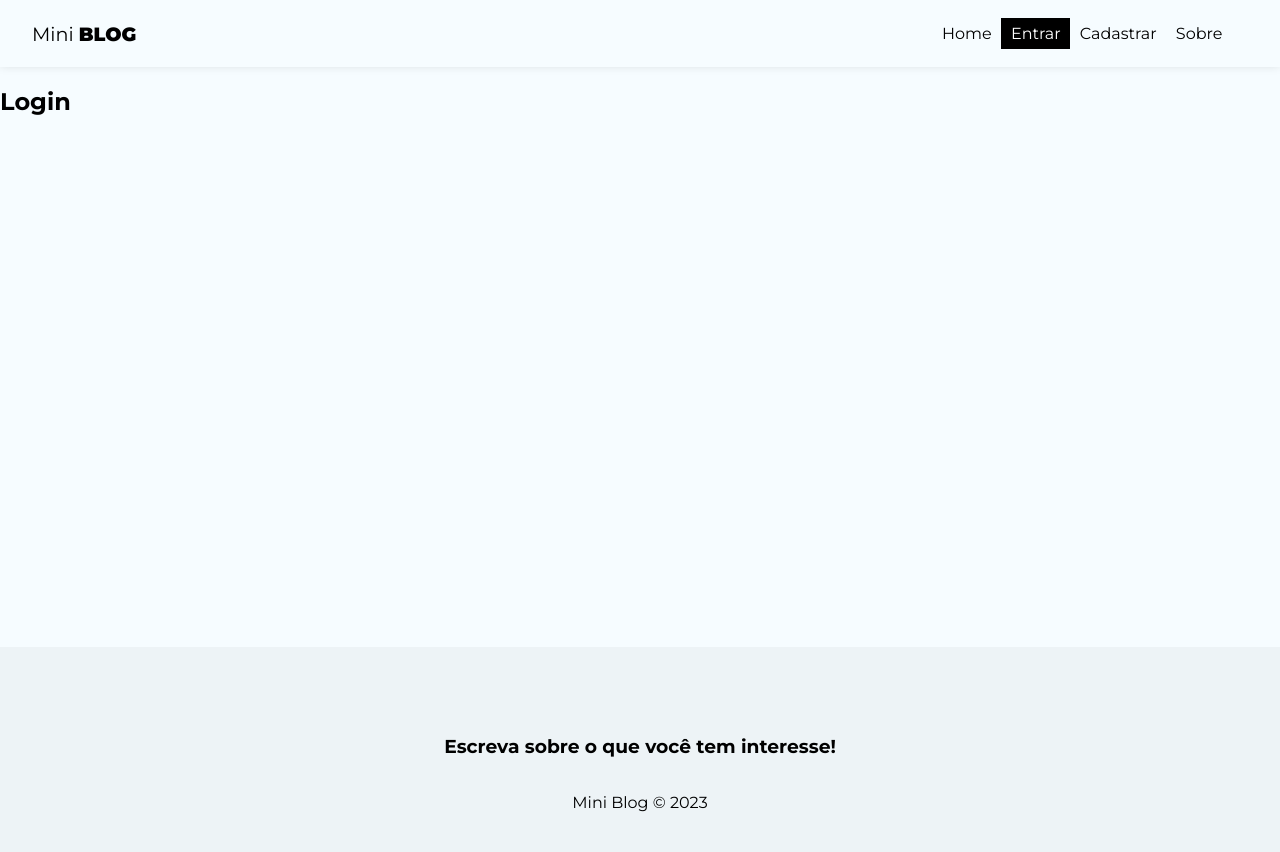
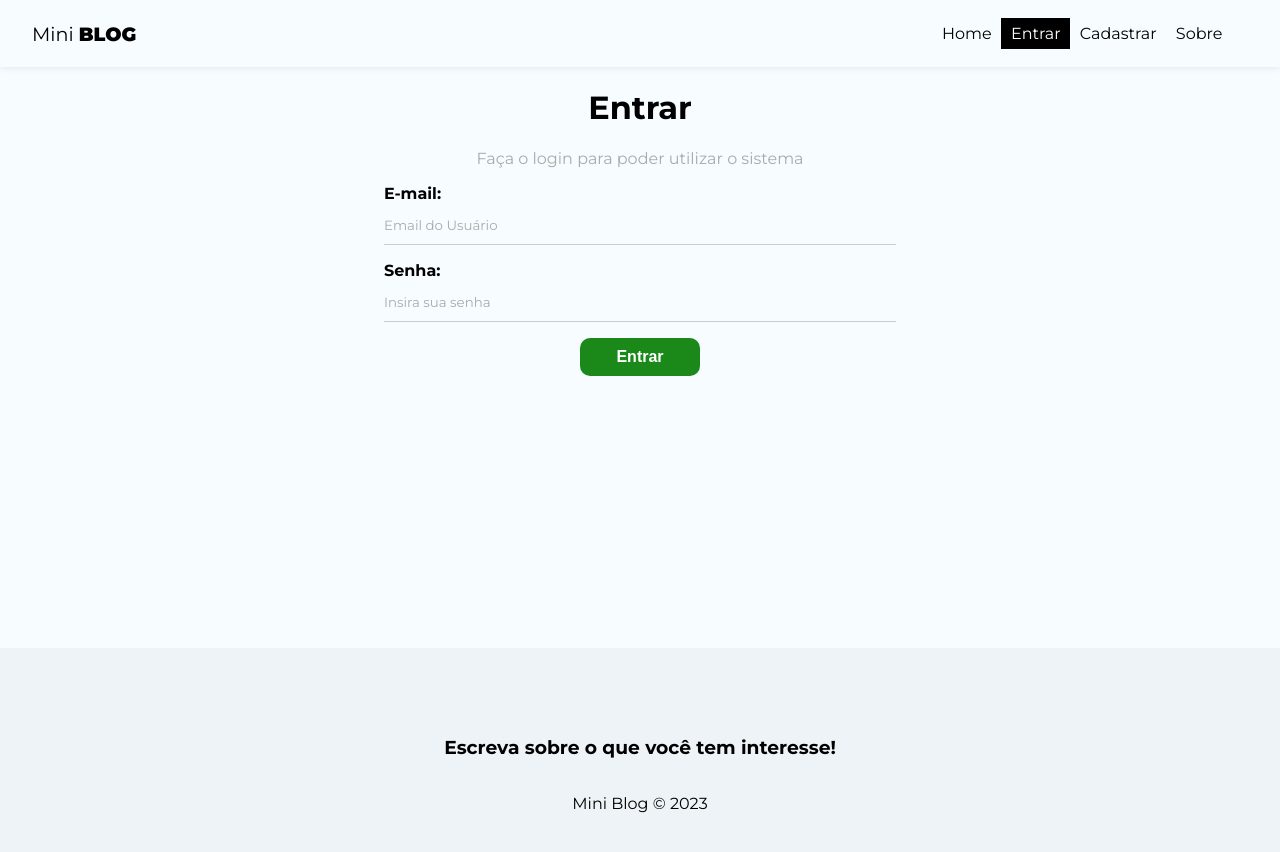
Before and after one commit to leonardorimes/hora-de-codar-curso-react, a React (Create React App) app in the folder 10_MINIBLOG/miniblog/: page /login in a window 1280 px wide. Shown: the top 852 px of the page. Built offline with nearby package versions, Linux system fonts and the light colour scheme; no server answers.

Commit message:
logando na plataforma

```diff
--- a/10_MINIBLOG/miniblog/src/components/Navbar.js
+++ b/10_MINIBLOG/miniblog/src/components/Navbar.js
@@ -8,6 +8,7 @@
 
 const Navbar = () => {
     const {user} = useAuthValue()
+    const {logout} = useAuthentication()
 
 
 
@@ -59,6 +60,11 @@
                     Sobre
                 </NavLink>
             </li>
+            {user && (
+                <li>
+                    <button onClick={logout}> Sair </button>
+                </li>
+            )}
         </ul>
     </nav>
   )
--- a/10_MINIBLOG/miniblog/src/hooks/useAuthentication.js
+++ b/10_MINIBLOG/miniblog/src/hooks/useAuthentication.js
@@ -27,6 +27,8 @@
         }
     }
 
+
+    // register
     const createUser = async (data) => {
         checkIfIsCancelled()
 
@@ -72,6 +74,48 @@
 
     }
 
+    // logout - sign out
+    const logout = () => {
+
+        checkIfIsCancelled()
+
+        signOut(auth)
+    }
+
+    // login - sign in
+    const login = async(data) => {
+
+        checkIfIsCancelled()
+
+        setLoading(true)
+        setError(false)
+
+        try {
+            await signInWithEmailAndPassword(auth, data.email, data.password)
+            setLoading(false)
+        } catch (error) {
+
+            let systemErrorMessage
+
+            if(error.message.includes("user-not-found")) {
+                systemErrorMessage = "Usuário não encontrado."
+            }else if(error.message.includes("wrong-password")) {
+                systemErrorMessage = "Senha incorreta."
+            }else {
+                systemErrorMessage = "Ocorreu um erro, por favor tente mais tarde."
+            }
+
+            setError(systemErrorMessage)
+            setLoading(false)
+
+        }
+
+
+
+
+
+    }
+
     useEffect(() => {
         return () => setCancelled(true)
 
@@ -81,7 +125,9 @@
         auth,
         createUser,
         error,
-        loading
+        loading,
+        logout,
+        login
     }
 
 }
--- a/10_MINIBLOG/miniblog/src/pages/Login/Login.js
+++ b/10_MINIBLOG/miniblog/src/pages/Login/Login.js
@@ -1,9 +1,75 @@
+import { useAuthentication } from "../../hooks/useAuthentication";
+import { useState, useEffect } from "react";
+
 import styles from './Login.module.css'
+const Login = () => {
 
-const Login = () => {
+  const [email, setEmail] = useState("");
+  const [password, setPassword] = useState("");
+
+  const [error, setError] = useState("");
+
+  const { login, error: authError, loading } = useAuthentication();
+
+  const handleSubmit = async (e) => {
+    e.preventDefault();
+    setError("");
+
+    const user = {
+      email,
+      password,
+    };
+
+    const res = await login(user);
+
+    console.log(res);
+  };
+
+  useEffect(() => {
+    if (authError) {
+      setError(authError);
+    }
+  }, [authError]);
   return (
-    <div>
-        <h2>Login</h2>
+    <div className={styles.login}>
+        <h1>Entrar</h1>
+      <p> Faça o login para poder utilizar o sistema</p>
+      <form onSubmit={handleSubmit}>
+
+
+        <label>
+          <span>E-mail: </span>
+          <input
+            type="email"
+            name="email"
+            required
+            placeholder="Email do Usuário"
+            value={email}
+            onChange={(e) => setEmail(e.target.value)}
+          />
+        </label>
+
+        <label>
+          <span>Senha: </span>
+          <input
+            type="password"
+            name="password"
+            required
+            placeholder="Insira sua senha"
+            value={password}
+            onChange={(e) => setPassword(e.target.value)}
+          />
+        </label>
+
+
+        {!loading && <button className="btn">Entrar</button>}
+        {loading && (
+          <button className="btn" disabled>
+            Aguarde...
+          </button>
+        )}
+        {error && <p className="error"> {error} </p>}
+      </form>
     </div>
   )
 }
--- a/10_MINIBLOG/miniblog/src/pages/Login/Login.module.css
+++ b/10_MINIBLOG/miniblog/src/pages/Login/Login.module.css
@@ -0,0 +1,7 @@
+.login{
+    text-align: center;
+}
+
+.login p{
+    color: #AAA;
+}
```
